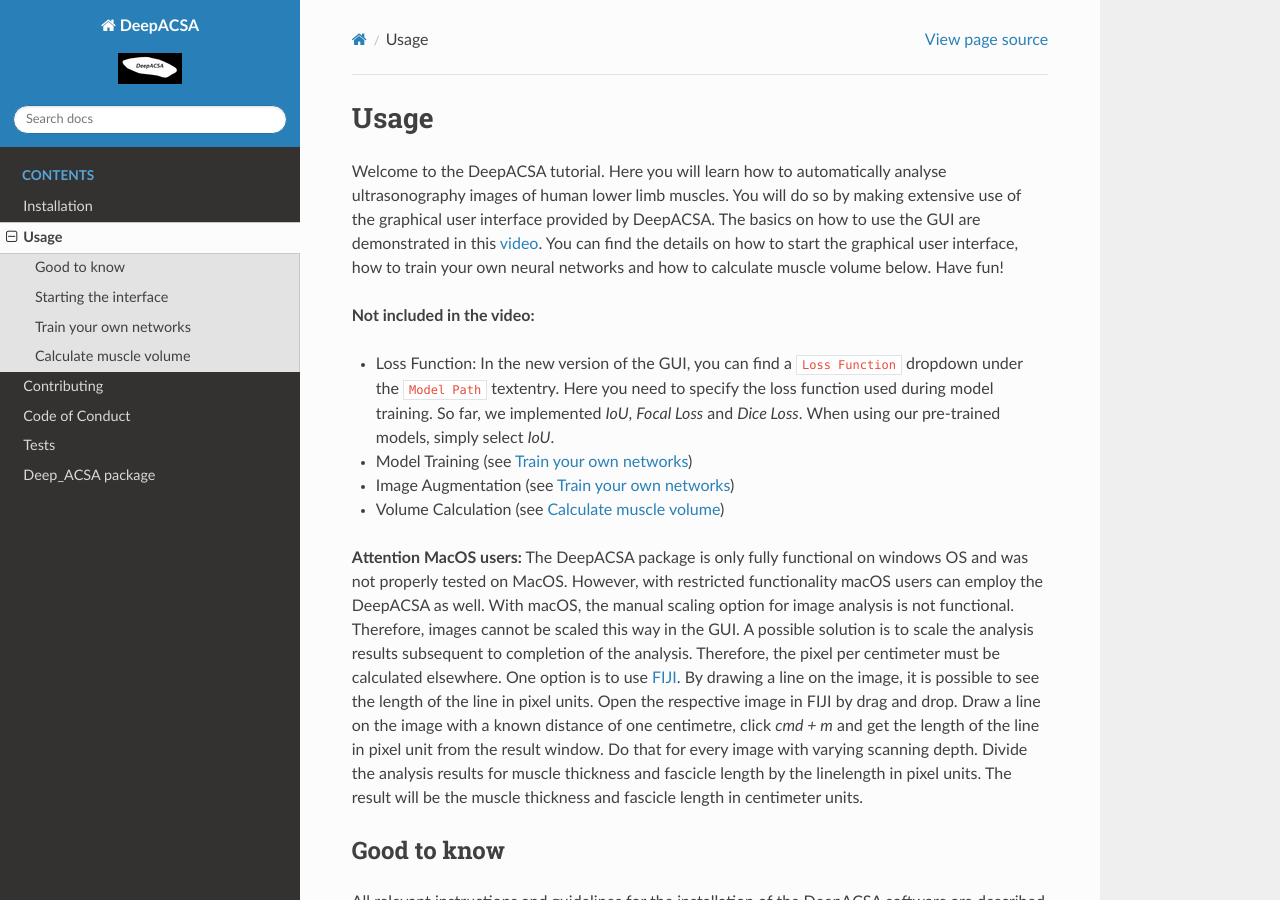
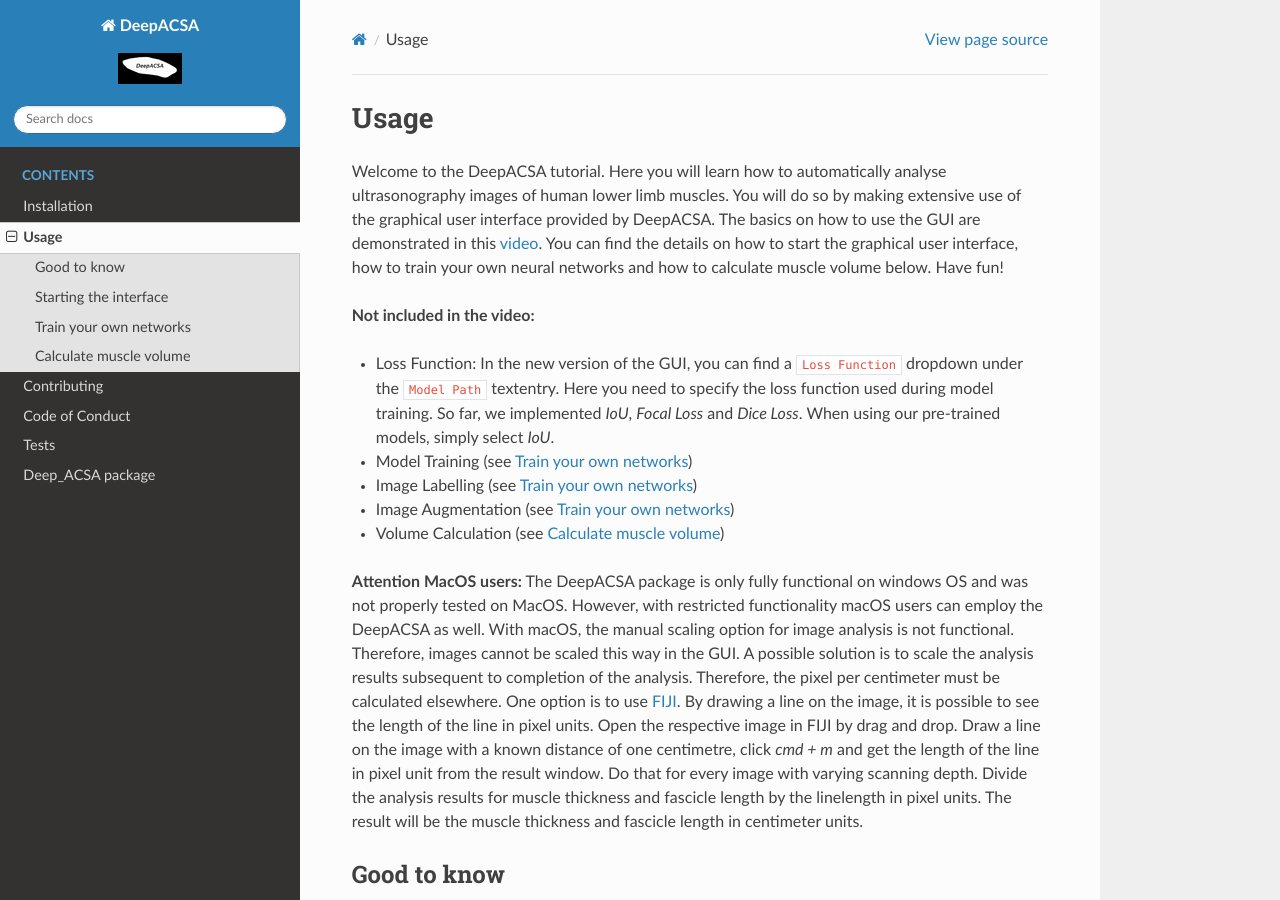
Before and after one commit to PaulRitsche/DeepACSA, a Sphinx documentation site: the page built from docs/source/usage.rst, in a window 1280 px wide and 900 px high. Built offline with Sphinx 7.4.7 and the Read the Docs theme 2.0.0, drawn with Linux system fonts in a browser that asks for light colours.

Commit message:
Updated: Docs and GUI

```diff
--- a/docs/source/usage.rst
+++ b/docs/source/usage.rst
@@ -14,6 +14,7 @@ Have fun!
 
 - Loss Function: In the new version of the GUI, you can find a ``Loss Function`` dropdown under the ``Model Path`` textentry. Here you need to specify the loss function used during model training. So far, we implemented *IoU*, *Focal Loss* and *Dice Loss*. When using our pre-trained models, simply select *IoU*.
 - Model Training (see :ref:`trainlabel`)
+- Image Labelling (see :ref:`trainlabel`)
 - Image Augmentation (see :ref:`trainlabel`)
 - Volume Calculation (see :ref:`volumelabel`)
 
```
Also changed, not shown: 1 other file.
